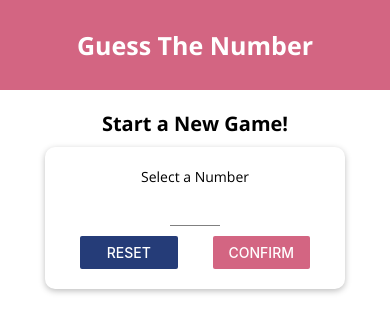
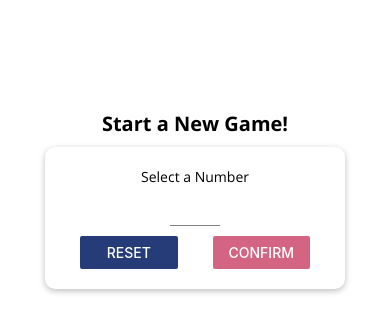
Before and after one commit to suzuka4316/GuessTheNumber, a React Native app: screen / in a window 390 px wide. Shown: the top 332 px of the page. Built offline with nearby package versions, Linux system fonts and the light colour scheme.

Commit message:
Made more changes to header and mainbutton components so the app is responsive to specific platform

```diff
--- a/components/Header.js
+++ b/components/Header.js
@@ -1,28 +1,43 @@
 import React from "react";
-import { View, StyleSheet } from "react-native";
+import { View, StyleSheet, Platform } from "react-native";
 
 import { Colors } from "../constants/Colors";
 import { TitleText } from "./";
 
 export const Header = (props) => {
   return (
-    <View style={styles.header}>
+    <View
+      style={{
+        ...styles.headerBase,
+        ...Platform.select({
+          ios: styles.headerIOS,
+          android: styles.headerAndroid,
+        }),
+      }}
+    >
       <TitleText style={styles.title}>{props.title}</TitleText>
     </View>
   );
 };
 
 const styles = StyleSheet.create({
-  header: {
+  headerBase: {
     width: "100%",
     height: 90,
     // paddingTop: 36,
-    backgroundColor: Colors.primary,
     justifyContent: "center",
     alignItems: "center",
   },
+  headerIOS: {
+    backgroundColor: "white",
+    borderBottomColor: "#ccc",
+    borderBottomWidth: 1,
+  },
+  headerAndroid: {
+    backgroundColor: Colors.primary,
+  },
   title: {
     fontSize: 25,
-    color: "white",
+    color: Platform.OS === "ios" ? Colors.primary : "white",
   },
 });
--- a/components/MainButton.js
+++ b/components/MainButton.ios.js
@@ -3,7 +3,7 @@
 
 import { Colors } from "../constants/Colors";
 
-export const MainButton = (props) => {
+const MainButton = (props) => {
   return (
     <TouchableOpacity activeOpacity={0.6} onPress={props.onPress}>
       <View style={styles.button}>
@@ -12,6 +12,8 @@
     </TouchableOpacity>
   );
 };
+
+export default MainButton;
 
 const styles = StyleSheet.create({
   button: {
--- a/components/index.js
+++ b/components/index.js
@@ -2,6 +2,5 @@
 export * from "./Card";
 export * from "./Header";
 export * from "./Input";
-export * from "./MainButton";
 export * from "./NumberContainer";
 export * from "./TitleText";
--- a/screens/GameOverScreen.js
+++ b/screens/GameOverScreen.js
@@ -8,7 +8,8 @@
   ScrollView,
 } from "react-native";
 
-import { BodyText, MainButton, TitleText } from "../components";
+import { BodyText, TitleText } from "../components";
+import MainButton from "../components/MainButton";
 import { Colors } from "../constants/Colors";
 
 const window = Dimensions.get("window");
@@ -41,9 +42,9 @@
           style={{
             ...styles.imageContainer,
             ...{
-              width: availableDeviceWidth * 0.7,
-              height: availableDeviceWidth * 0.7,
-              borderRadius: (availableDeviceWidth * 0.7) / 2,
+              width: availableDeviceWidth * 0.6,
+              height: availableDeviceWidth * 0.6,
+              borderRadius: (availableDeviceWidth * 0.6) / 2,
               //height / 20 sets the vertical margin to 5% of the device height
               marginVertical: availableDeviceHeight / 30,
             },
--- a/screens/GameScreen.js
+++ b/screens/GameScreen.js
@@ -4,7 +4,8 @@
 // MEMO -- this only works for expo app!
 import { ScreenOrientation } from "expo";
 
-import { BodyText, Card, MainButton, NumberContainer } from "../components";
+import { BodyText, Card, NumberContainer } from "../components";
+import MainButton from "../components/MainButton";
 
 // MEMO -- If a function don't rely on props or state, that function can be defined outside of functional component
 const generateRandomBetween = (min, max, exclude) => {
--- a/screens/StartGameScreen.js
+++ b/screens/StartGameScreen.js
@@ -19,10 +19,11 @@
   BodyText,
   Card,
   Input,
-  MainButton,
   NumberContainer,
   TitleText,
 } from "../components";
+// MEMO -- React automatically import either MainButton.android.js or MainButton.ios.js based on its Platform.
+import MainButton from "../components/MainButton";
 import { Colors } from "../constants/Colors";
 
 export const StartGameScreen = (props) => {
@@ -40,7 +41,7 @@
     Dimensions.addEventListener("change", updateLayout);
     // MEMO -- clean up function that runs before the useEffect function runs.
     return () => {
-      Dimensions.removeEventListener('change', updateLayout);
+      Dimensions.removeEventListener("change", updateLayout);
     };
   });
 
```
Also changed, not shown: components/MainButton.android.js (added, +49 -0 lines).
